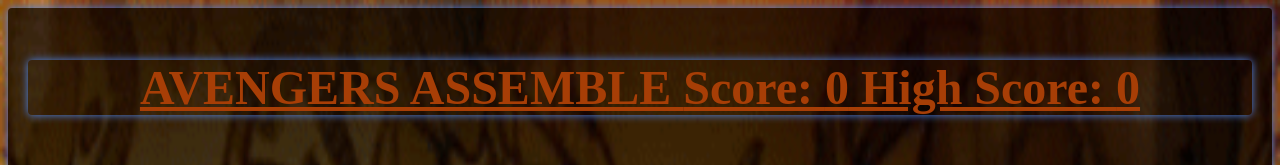
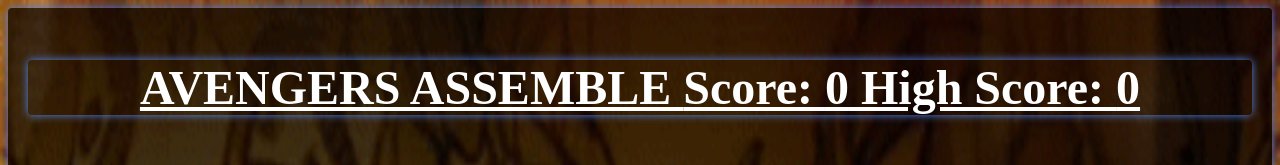
Before and after one commit to ajhuff7/avengers_match_up, a React (Create React App) app in the folder avengers_match_up/: page / in a window 1280 px wide. Shown: the top 165 px of the page. Built offline with nearby package versions, Linux system fonts and the light colour scheme.

Commit message:
flex content

```diff
--- a/avengers_match_up/src/components/Title/style.css
+++ b/avengers_match_up/src/components/Title/style.css
@@ -3,7 +3,7 @@
   text-align: center;
   font-size: 3rem;
   text-decoration: underline;
-  color: #a73e06;
+  color: #ffffff;
   margin-bottom: 50px;
   border-radius: 4px;
   -moz-border-radius: 4px;
--- a/avengers_match_up/src/components/Wrapper/style.css
+++ b/avengers_match_up/src/components/Wrapper/style.css
@@ -6,7 +6,7 @@
   flex-flow: row wrap;
   padding: 20px;
   justify-content: space-around;
-  align-content: flex-start;
+  align-content: center;
   overflow: auto;
   border-radius: 4px;
   -moz-border-radius: 4px;
```
